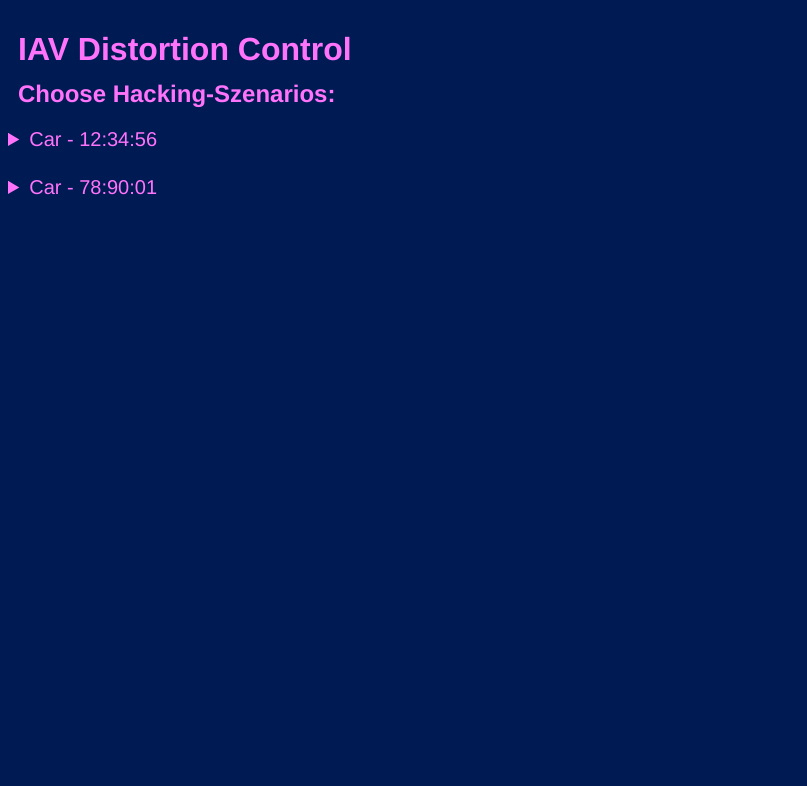
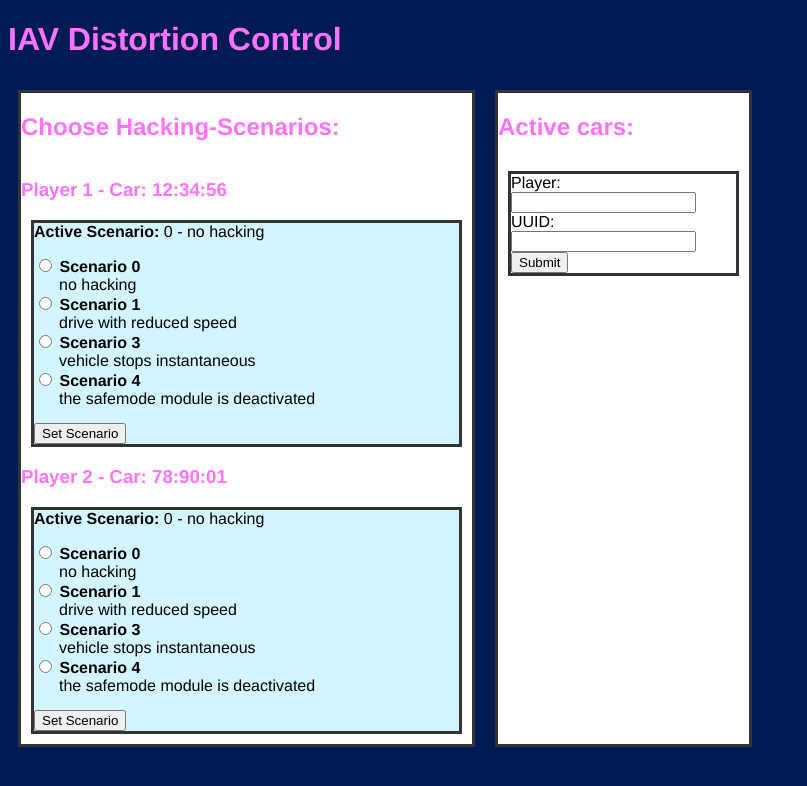
Before and after one commit to iavofficial/IAV_Distortion, a Flask app: page /staff/staff_control in a window 1280 px wide. Shown: the top 786 px of the page, without its empty margins (0-807 px from the left). Run offline with Flask 3, Linux system fonts and the light colour scheme; some libraries are stand-ins or nearby versions.

Commit message:
update map of player and uuids to be updated via a websocket

```diff
--- a/UserInterface/StaffUI.py
+++ b/UserInterface/StaffUI.py
@@ -1,35 +1,54 @@
 from flask import Blueprint, render_template, request, redirect, url_for
 import re
-from CyberSecurityManager.CyberSecurityManager import CyberSecurityManager
 
 
 class StaffUI:
 
-    def __init__(self, map_of_uuids: dict, cybersecurity_mng, name=__name__):
+    def __init__(self, map_of_uuids: dict, cybersecurity_mng, socketio, environment_mng, name=__name__):
         self.staffUI_blueprint = Blueprint(name='staffUI_bp', import_name='staffUI_bp')
-        self.uuids = map_of_uuids
+        self.uuids = map_of_uuids  # {'player': 'uuid'}
         self.scenarios = cybersecurity_mng.get_all_hacking_scenarios()
+        self.socketio = socketio
+        self.environment_mng = environment_mng
+
+        self.environment_mng.set_staff_ui(self)
 
         def home_staff_control():
             names, descriptions = self.sort_scenarios()
-
-            activeScenarios = cybersecurity_mng.get_active_hacking_scenarios()  # {'UUID': 'scenarioID'}
-            # activeScenarios = {'aa:bb:cc:dd': '1'}  # example for development
-            return render_template('staff_control.html', activeScenarios=activeScenarios, uuids=self.uuids,
+            active_scenarios = cybersecurity_mng.get_active_hacking_scenarios()  # {'UUID': 'scenarioID'}
+            return render_template('staff_control.html', activeScenarios=active_scenarios, uuids=self.uuids,
                                    names=names, descriptions=descriptions)
         self.staffUI_blueprint.add_url_rule('/staff_control', 'staff_control', view_func=home_staff_control)
 
-        def set_szenario():
+        def set_scenario():
             selected_option = request.form.get('option')
             pattern = r"scenarioID_(\d+)-UUID_([\d:]+)"
-            print(f"Szenario {selected_option} wurde aktiviert")
+            print(f"Scenario {selected_option} has been activated")
             match = re.search(pattern, selected_option)
             scenario_id = match.group(1)
             uuid = match.group(2)
             cybersecurity_mng.activate_hacking_scenario_for_vehicle(uuid, scenario_id)
 
             return redirect(url_for('staffUI_bp.staff_control'))
-        self.staffUI_blueprint.add_url_rule('/hacking_szenario', methods=['POST'], view_func=set_szenario)
+        self.staffUI_blueprint.add_url_rule('/hacking_scenario', methods=['POST'], view_func=set_scenario)
+
+        @self.socketio.on('get_uuids')
+        def update_uuids_staff_ui():
+            self.update_map_of_uuids(self.uuids)
+            return
+
+        @self.socketio.on('connect')
+        def initiate_uuids():
+            print('Client connected')
+            self.socketio.emit('update_uuids', self.uuids)
+            return
+
+        def submit():
+            player = request.form['player']
+            uuid = request.form['uuid']
+            self.environment_mng.set_player_uuid_mapping(player_id=player, uuid=uuid)
+            return redirect(url_for('staffUI_bp.staff_control'))
+        self.staffUI_blueprint.add_url_rule('/submit', methods=['POST'], view_func=submit)
 
     def get_blueprint(self):
         return self.staffUI_blueprint
@@ -40,5 +59,9 @@ class StaffUI:
         for scenario in self.scenarios:
             scenario_names.update({scenario['id']: scenario['name']})
             scenario_descriptions.update({scenario['id']: scenario['description']})
+        return scenario_names, scenario_descriptions
 
-        return scenario_names, scenario_descriptions
+    def update_map_of_uuids(self, map_of_uuids):
+        self.uuids = map_of_uuids
+        self.socketio.emit('update_uuids', self.uuids)
+        print(self.uuids)
--- a/UserInterface/static/general.css
+++ b/UserInterface/static/general.css
@@ -5,19 +5,14 @@ body{
 
 h1{
     color: #ff73fa; /* color headline 1 */
-    position: relative;
-    top: 10px;
-    left: 10px;
 }
+
 h2{
     color: #ff73fa; /* color headline 1 */
-    position: relative;
-    left: 10px;
 }
+
 h3{
     color: #ff73fa; /* color headline 1 */
-    position: relative;
-    left: 50px;
 }
 
 summary{
--- a/UserInterface/static/staff_control.css
+++ b/UserInterface/static/staff_control.css
@@ -1,39 +1,47 @@
-.choose_cars_container{
+.flexbox-container{
+    display:  flex;
+    justify-content: flex-start;
+}
+
+.flexbox-item{
+    min-width: 225px;
+    margin: 10px;
+    /* below only for design*/
+    border: 3px solid #333;
+    background-color: white;
+}
+
+.flexbox-hacking_cars{
     display: flex;
     flex-direction: column;
-    align-items: left;
-    gap: 25px;
+    justify-items: flex-start;
+    align-items: flex-start;
+
 }
 
-.hackingSzenario-section {
-      background-color: #d2f5ff;
-      width: 500px;
-      padding: 10px;
-      margin: auto;
-      margin-left: 0;  /* Linke Rand auf 0 setzen */
-      margin-right: auto; /* Rechte Rand auf auto setzen */
-    }
+.flexbox-hacking_scenarios{
+    display: flex;
+    flex-direction: column;
+    justify-items: flex-start;
+    background-color: #d2f5ff;
+    min-width: 425px;
+}
 
-.radio-container {
+.flexbox-radio-button {
       display: flex;
       flex-direction: column; /* column - radio buttuns oriented vertivcally, row - radio buttuns oriented hrizontally*/
       justify-content: space-between;
+      margin-bottom: 15px;
     }
-
-.radio-container div {
-      margin-right: 20px;
-    }
-
-summary{
-      font-size: 15pt;
-}
 
 .scenarioDescription{
         margin-left: 25px;
 }
 
-.activeScenatio_text{
-        display: inline-block;
-        margin-left: 25px;
+.activeScenario_text{
+        margin-bottom: 15px;
+}
+
+.flexbox-activeCars{
 
 }
--- a/UserInterface/templates/staff_control.html
+++ b/UserInterface/templates/staff_control.html
@@ -12,20 +12,25 @@
     <link rel="stylesheet" href="{{ url_for('static', filename='staff_control.css')}}"/> <!-- to include stylesheet when running webinterface with flask -->
 	<link rel="stylesheet" href="../static/staff_control.css"/> <!-- link to stylesheet for development for working preview -->
 
+    <!-- Include socket.io library -->
+    <script src="https://cdnjs.cloudflare.com/ajax/libs/socket.io/4.0.1/socket.io.js" integrity="sha512-q/dWJ3kcmjBLU4Qc47E4A9kTB4m3wuTY7vkFJDTZKjTs8jhyGQnaUrxa0Ytd0ssMZhbNua9hE+E7Qv1j+DyZwA==" crossorigin="anonymous"></script>
+    <script src="https://code.jquery.com/jquery-3.6.0.min.js"></script>
+
 </head>
 <body>
 <h1>IAV Distortion Control</h1>
 
-    <div>
-        <h2>Choose Hacking-Szenarios:</h2>
+    <div class="flexbox-container">
+        <div class="flexbox-item flexbox-hacking_cars">
+        <h2>Choose Hacking-Scenarios:</h2>
 
             <div class="choose_cars_container">
-
-            {% for vehicle, uuid in uuids.items() %}
-                <details><summary>Car - {{ uuid }}</summary>
-                    <section class="hackingSzenario-section">
-                        <form action="{{ url_for('staffUI_bp.set_szenario') }}" method="post">
-                            <div class="radio-container">
+                {% for player, uuid in uuids.items() %}
+                    <h3>Player {{ player }} - Car: {{ uuid }}</h3>
+                        <section class="flexbox-item flexbox-hacking_scenarios">
+                            <div class="activeScenario_text"><strong>Active Scenario:</strong> {{ activeScenarios[ uuid ] }} - {{ descriptions[ activeScenarios[ uuid ] ] }}</div>
+                            <form action="{{ url_for('staffUI_bp.set_scenario') }}" method="post">
+                                <div class="flexbox-radio-button">
                                 {% for id, name in names.items() %}
                                     <div>
                                         <input type="radio" id="{{ id }}" name="option" value="scenarioID_{{ id }}-UUID_{{ uuid }}">
@@ -33,15 +38,70 @@
                                     </div>
                                     {% endfor %}
                                 </div>
-                            <input type="submit" value="Set Szenario">
-                            <span class="activeScenatio_text">Active Scenario: {{ activeScenarios[ uuid ] }}: {{ descriptions[ activeScenarios[ uuid ] ] }}</span>
+                                <input type="submit" value="Set Scenario">
                             </form>
                         </section>
-                </details>
                 {% endfor %}
-
             </div>
         </div>
 
+        <div id="data" class="flexbox-item flexbox-activeCars">
+            <h2>Active cars:</h2>
+            <table id="table-container"></table>
+
+        <div class="flexbox-item">
+            <form action="{{ url_for('staffUI_bp.submit') }}" method="post"><label for="player">Player:</label><br><input type="text" id="player" name="player"><br><label for="uuid">UUID:</label><br><input type="text" id="uuid" name="uuid"><br><input type="submit" value="Submit"></form>
+        </div>
+        </div>
+
+    </div>
+
+<script>
+    var socket = io.connect('http://' + document.domain + ':' + location.port);
+
+    socket.on('connect', function(){
+        socket.emit('get_uuids');
+    });
+
+    socket.on('update_uuids', function(data){
+        $('#table-container').empty();
+        var uuids_table = document.createElement('table');
+
+        // create table header
+        var thead = document.createElement('thead');
+        var header_row = document.createElement('tr');
+
+        var header_player = document.createElement('th');
+        header_player.innerText = 'Player';
+        header_row.appendChild(header_player);
+
+        var header_uuid = document.createElement('th');
+        header_uuid.innerText = 'UUID';
+        header_row.appendChild(header_uuid);
+
+        thead.appendChild(header_row);
+        uuids_table.appendChild(thead);
+
+        // fill table with player and uuids
+        for (var player in data) {
+            var row = document.createElement('tr');
+
+            var cell_player = document.createElement('td');
+            var cell_uuid = document.createElement('td');
+
+            cell_player.innerText = player;
+            cell_uuid.innerText = data[player];
+
+            row.appendChild(cell_player);
+            row.appendChild(cell_uuid);
+
+            uuids_table.appendChild(row);
+        }
+        document.getElementById('table-container').appendChild(uuids_table);
+    });
+
+
+</script>
+
 </body>
 </html>
--- a/main.py
+++ b/main.py
@@ -24,7 +24,7 @@ class Main:
 
         driver_ui = DriverUI(map_of_uuids=player_uuid_map, behaviour_ctrl=behaviour_ctrl, socketio=socketio)
         driver_ui_blueprint = driver_ui.get_blueprint()
-        staff_ui = StaffUI(map_of_uuids=player_uuid_map, cybersecurity_mng=cybersecurity_mng)
+        staff_ui = StaffUI(map_of_uuids=player_uuid_map, cybersecurity_mng=cybersecurity_mng, socketio=socketio, environment_mng=environment_mng)
         staff_ui_blueprint = staff_ui.get_blueprint()
 
         app.register_blueprint(driver_ui_blueprint, url_prefix='/driver')
@@ -33,4 +33,4 @@ class Main:
 
 
 if __name__ == '__main__':
-    iav_distortuion = Main()
+    iav_distortion = Main()
```
Also changed, not shown: EnvironmentManagement/EnvironmentManager.py (+16 -1 lines). Lines whose indentation alone changed are shown as unchanged.
